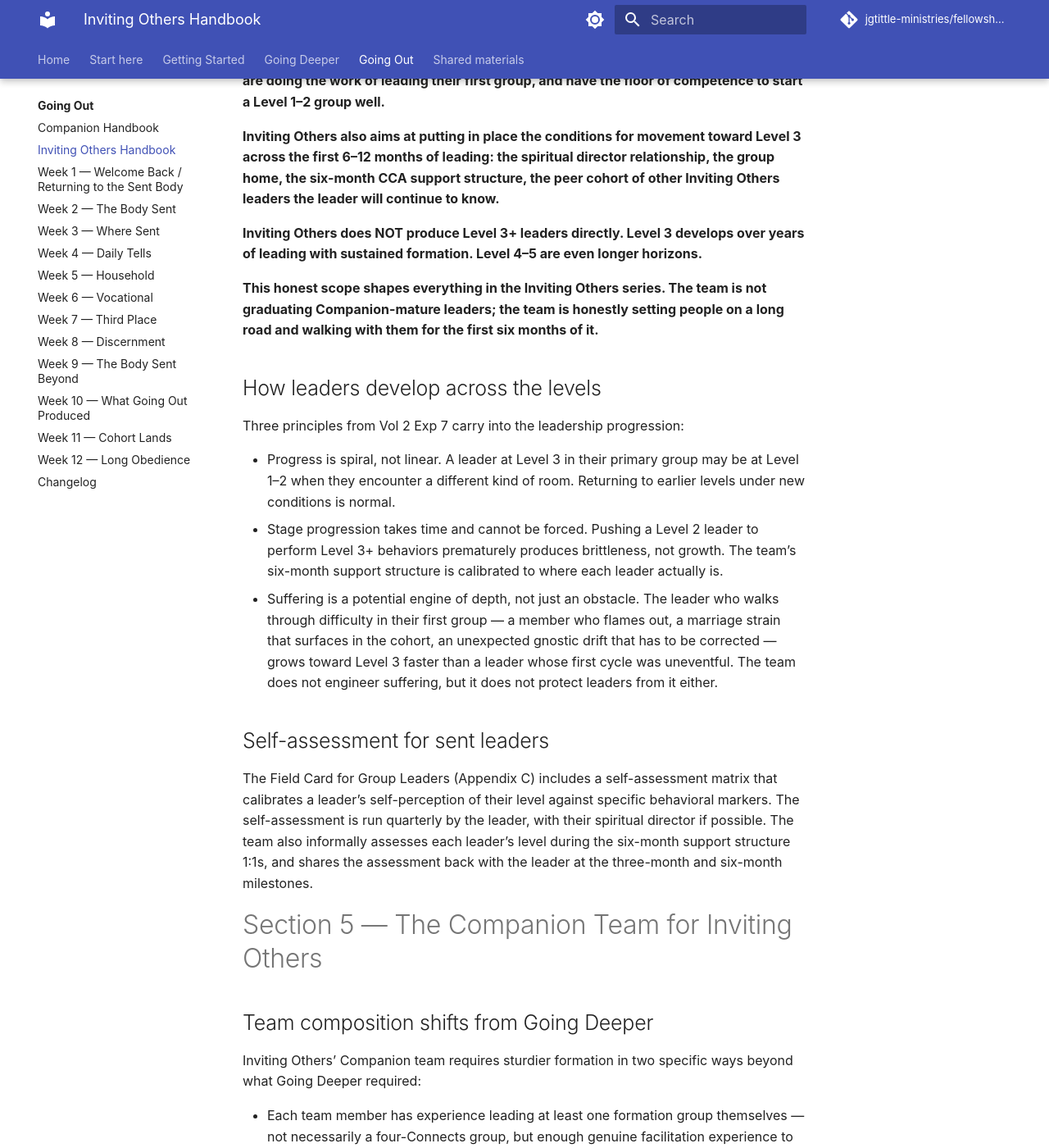
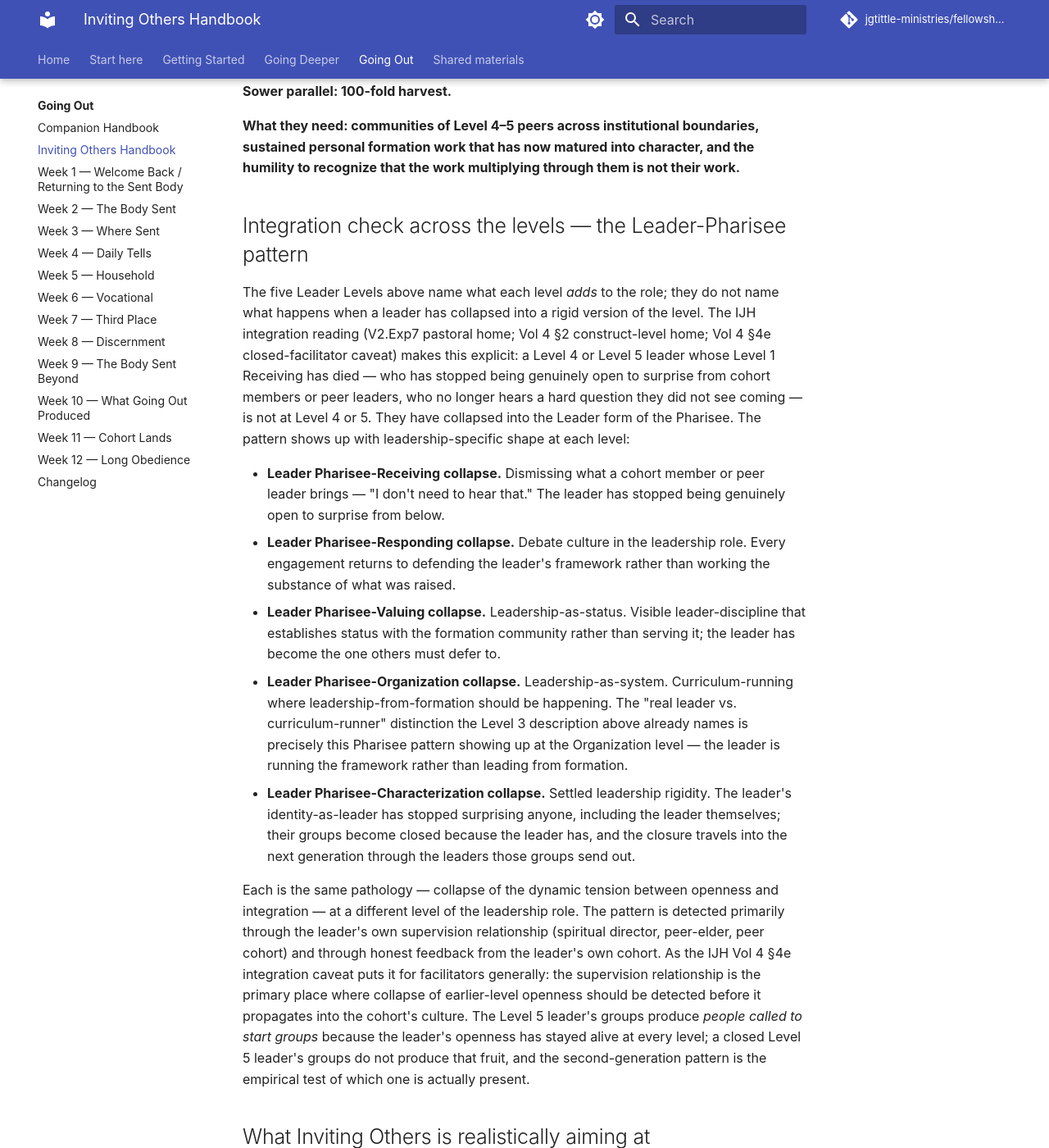
Before and after one commit to jgtittle-ministries/fellowship-of-the-heart-pilot-at-cca, an MkDocs documentation site: the page built from docs/going-out/inviting-others-handbook.md, in a window 1280 px wide and 1400 px high, scrolled down 13474 px. Shown: the whole window at 82% size. Built offline with MkDocs 1.6.1 and Material for MkDocs 9.7.7, drawn with Linux system fonts in a browser that asks for light colours; some web fonts are replaced; comment, search, counter and statistics services are not loaded; some of the changed text lies outside the part shown.

Commit message:
Mirror FotH Tier 2 Pass 2 from dev: GO Leadership Taxonomy + GS cohort goals + GD Three Taxonomies note — integration framing
Three coordinated additions completing the FotH Tier 2 integration-framing
work. Pass 1 (3999e51 prod) added the Companion-Pharisee diagnostic to
the GD handbook's three Companion levels; Pass 2 extends the same
integration framing to (a) the Leader Levels in the GO inviting-others-
handbook Section 4, (b) the GS handbook AT cohort goals, and (c) the GD
handbook Appendix C Three Taxonomies disambiguation note.

GO inviting-others-handbook Section 4 — opening "Read these levels as
integration, not replacement" framing note + closing "Integration check
across the levels — the Leader-Pharisee pattern" sub-section. Names five
Leader-Pharisee diagnostics: Leader-Pharisee-Receiving collapse
(dismissing what a cohort member or peer leader brings); -Responding
collapse (debate culture; engagement returns to defending the leader's
framework); -Valuing collapse (leadership-as-status); -Organization
collapse (curriculum-running — explicitly identified as the Level 3
"real leader vs. curriculum-runner" distinction the Section already
named); -Characterization collapse (settled leadership rigidity that
travels to the next generation). Closes with the second-generation
empirical test: Level 5 leaders' groups produce people called to start
groups precisely because earlier-level openness has stayed alive.

GS handbook AT goals by cohort: single integration-attainment sentence
after the parents bullet. The goal at every cohort is *integrated*
attainment of the target level, not just touching it — a participant
who reaches Level 2 with Level 1 Receiving still alive is sturdier
than one who has skipped past Level 1's openness.

GD handbook Appendix C Three Taxonomies disambiguation: new "The
integration reading applies across all three taxonomies" paragraph
giving the closure pattern at Individual / Group / Leader registers
with pointers to the Companion-Pharisee paragraph (Pass 1), the
Leader-Pharisee Integration check sub-section (this pass), and the
IJH Vol 4 §4b GATS closure shadow rating for the Group-cohort analog.

Cross-references to IJH Vol 4 §2 (construct-level home), V2.Exp7
(pastoral home), Vol 4 §4e (closed-facilitator caveat). Mirrors dev
commit 380ae07. With this mirror, FotH Tier 2 is complete end-to-end
on dev and prod.

```diff
--- a/docs/going-out/inviting-others-handbook.md
+++ b/docs/going-out/inviting-others-handbook.md
@@ -198,6 +198,8 @@ Vol 2 Exp 7 of IJH names a five-stage Affective Taxonomy for the individual hear
 
 This is new theological work for the IJH project. The five Leader Levels are extrapolated from the Affective Taxonomy as it is established in Vol 2 and Vol 5. They are presented here as a working frame; the Council and the broader IJH community should test the frame across the next several Inviting Others cycles.
 
+**Read these levels as integration, not replacement.** The five Leader Levels below name what each level adds to the leader's capacity, in the order in which the capacities first become accessible. They do not name what would happen if a leader collapsed into one level while losing the openness of earlier ones. The IJH integration reading (V2.Exp7 pastoral home; Vol 4 §2 construct-level home) is that mature formation is the *integration of all five levels* — a Level 4 or 5 leader still genuinely receives the cohort's surprises (Level 1's openness), still responds actively to challenge (Level 2's engagement), still pays personal cost for what they value (Level 3's commitment) — not the replacement of earlier levels by later ones. The closing "Integration check" sub-section after Level 5 names what each level looks like when it has collapsed into the Leader-Pharisee version of itself. Hold the Levels below as adding capacities, not as states the leader passes through and leaves behind.
+
 ## The five Leader Levels
 
 ### Leader Level 1 — Receiving the Call
@@ -275,6 +277,18 @@ This is new theological work for the IJH project. The five Leader Levels are ext
 **Sower parallel: 100-fold harvest.**
 
 **What they need: communities of Level 4–5 peers across institutional boundaries, sustained personal formation work that has now matured into character, and the humility to recognize that the work multiplying through them is not their work.**
+
+## Integration check across the levels — the Leader-Pharisee pattern
+
+The five Leader Levels above name what each level *adds* to the role; they do not name what happens when a leader has collapsed into a rigid version of the level. The IJH integration reading (V2.Exp7 pastoral home; Vol 4 §2 construct-level home; Vol 4 §4e closed-facilitator caveat) makes this explicit: a Level 4 or Level 5 leader whose Level 1 Receiving has died — who has stopped being genuinely open to surprise from cohort members or peer leaders, who no longer hears a hard question they did not see coming — is not at Level 4 or 5. They have collapsed into the Leader form of the Pharisee. The pattern shows up with leadership-specific shape at each level:
+
+- **Leader Pharisee-Receiving collapse.** Dismissing what a cohort member or peer leader brings — "I don't need to hear that." The leader has stopped being genuinely open to surprise from below.
+- **Leader Pharisee-Responding collapse.** Debate culture in the leadership role. Every engagement returns to defending the leader's framework rather than working the substance of what was raised.
+- **Leader Pharisee-Valuing collapse.** Leadership-as-status. Visible leader-discipline that establishes status with the formation community rather than serving it; the leader has become the one others must defer to.
+- **Leader Pharisee-Organization collapse.** Leadership-as-system. Curriculum-running where leadership-from-formation should be happening. The "real leader vs. curriculum-runner" distinction the Level 3 description above already names is precisely this Pharisee pattern showing up at the Organization level — the leader is running the framework rather than leading from formation.
+- **Leader Pharisee-Characterization collapse.** Settled leadership rigidity. The leader's identity-as-leader has stopped surprising anyone, including the leader themselves; their groups become closed because the leader has, and the closure travels into the next generation through the leaders those groups send out.
+
+Each is the same pathology — collapse of the dynamic tension between openness and integration — at a different level of the leadership role. The pattern is detected primarily through the leader's own supervision relationship (spiritual director, peer-elder, peer cohort) and through honest feedback from the leader's own cohort. As the IJH Vol 4 §4e integration caveat puts it for facilitators generally: the supervision relationship is the primary place where collapse of earlier-level openness should be detected before it propagates into the cohort's culture. The Level 5 leader's groups produce *people called to start groups* because the leader's openness has stayed alive at every level; a closed Level 5 leader's groups do not produce that fruit, and the second-generation pattern is the empirical test of which one is actually present.
 
 ## What Inviting Others is realistically aiming at
 
```
Also changed, not shown: docs/getting-started/handbook.md (+2 -0 lines), docs/going-deeper/handbook.md (+2 -0 lines).
